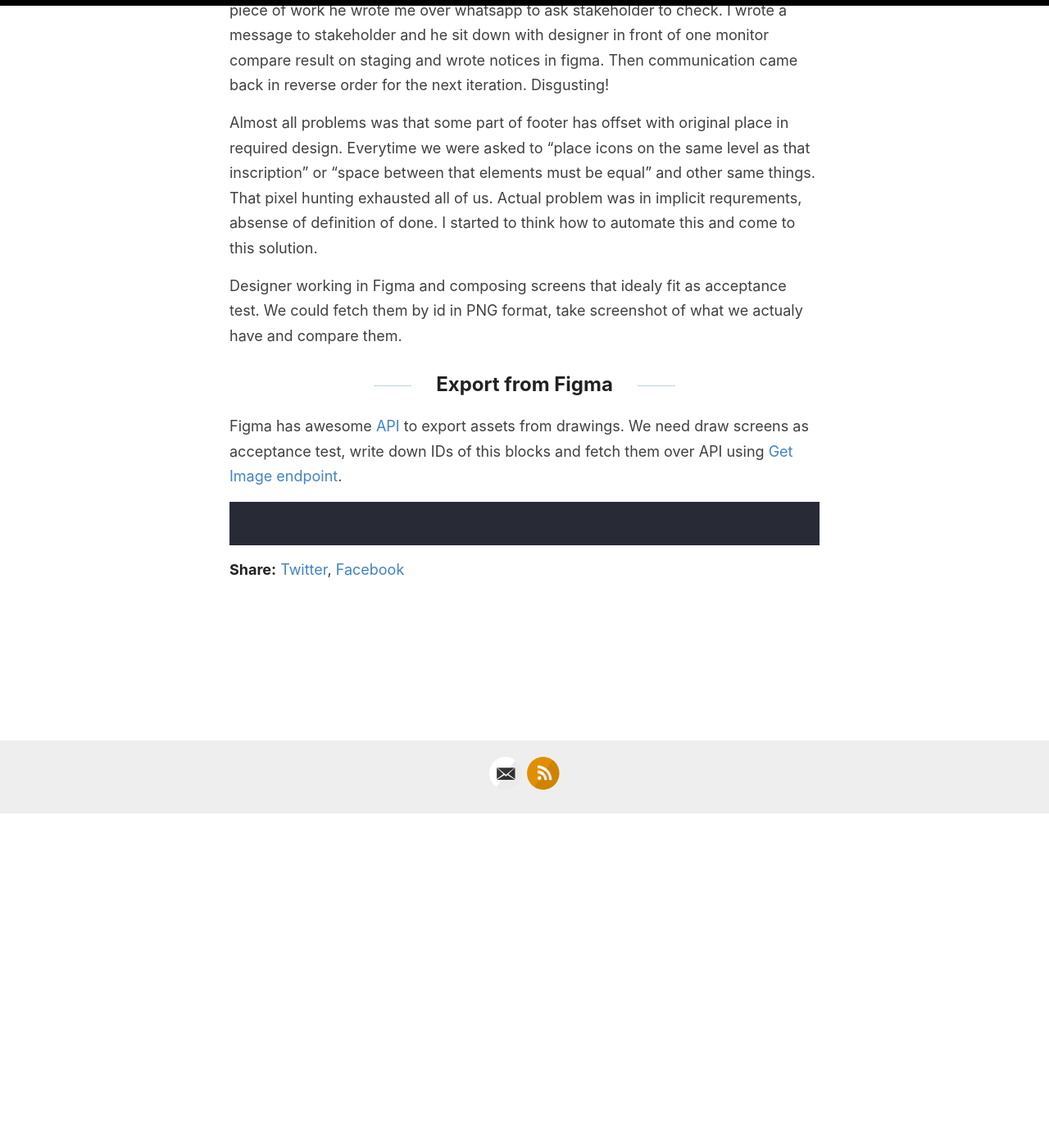
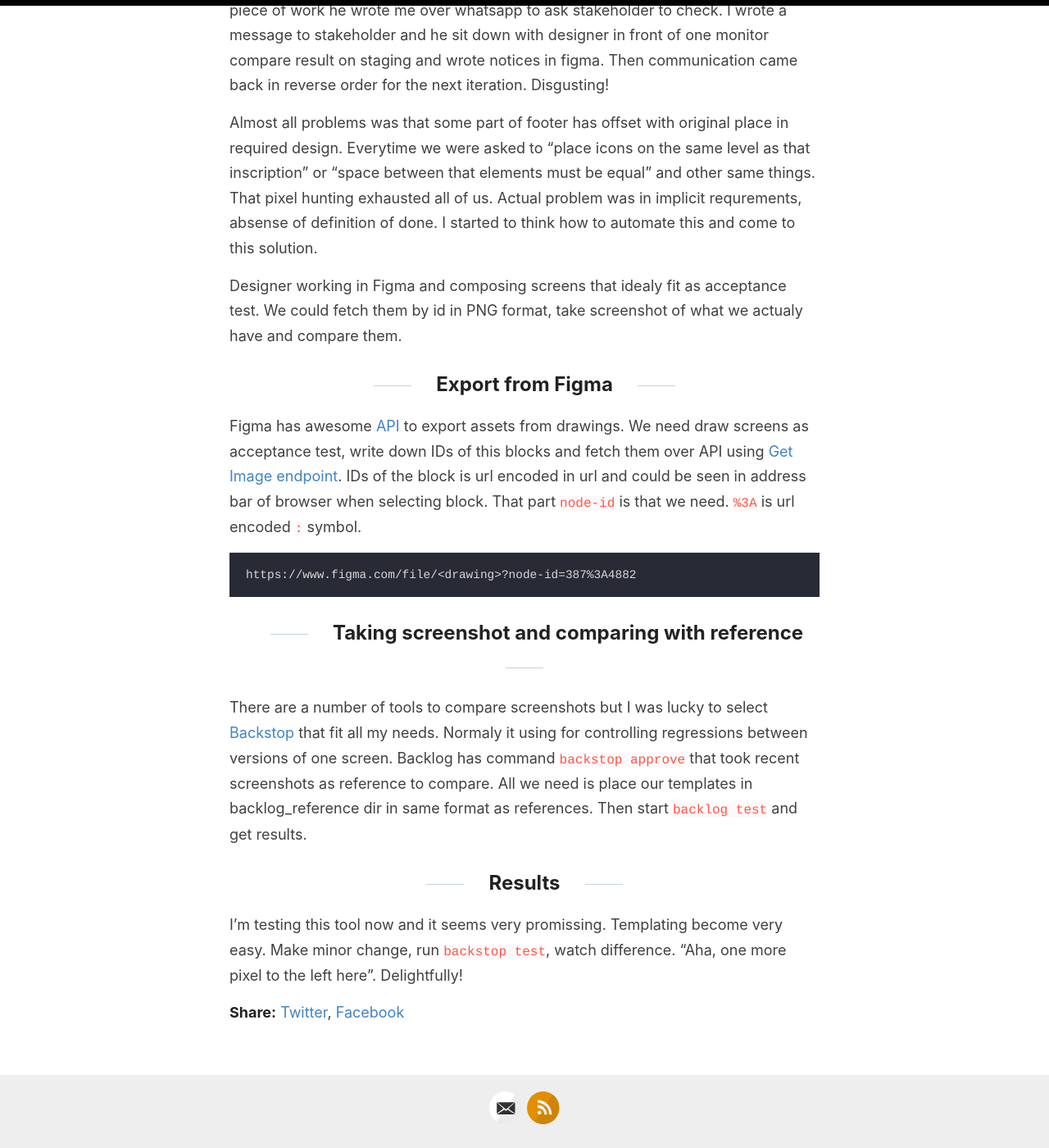
Before and after one commit to tumurzakov/tumurzakov.github.io, a Jekyll site: the page built from _posts/2021-06-04-figma-ui-testing.md, in a window 1280 px wide and 1400 px high, scrolled down 408 px. Shown: the whole window at 82% size. Built offline with Jekyll 4.4.1, drawn with Linux system fonts in a browser that asks for light colours; our own code applies the rules of GitHub Pages for plain Markdown files.

Commit message:
Update 2021-06-04-figma-ui-testing.md

````diff
--- a/_posts/2021-06-04-figma-ui-testing.md
+++ b/_posts/2021-06-04-figma-ui-testing.md
@@ -8,8 +8,16 @@ Designer working in Figma and composing screens that idealy fit as acceptance te
 
 ## Export from Figma
 
-Figma has awesome [API](https://www.figma.com/developers/api) to export assets from drawings. We need draw screens as acceptance test, write down IDs of this blocks and fetch them over API using [Get Image endpoint](https://www.figma.com/developers/api#get-images-endpoint).
+Figma has awesome [API](https://www.figma.com/developers/api) to export assets from drawings. We need draw screens as acceptance test, write down IDs of this blocks and fetch them over API using [Get Image endpoint](https://www.figma.com/developers/api#get-images-endpoint). IDs of the block is url encoded in url and could be  seen in address bar of browser when selecting block. That part `node-id` is that we need. `%3A` is url encoded `:` symbol.
 
 ```
+https://www.figma.com/file/<drawing>?node-id=387%3A4882
+```
 
-```
+## Taking screenshot and comparing with reference
+
+There are a number of tools to compare screenshots but I was lucky to select [Backstop](https://github.com/garris/BackstopJS) that fit all my needs. Normaly it using for controlling regressions between versions of one screen. Backlog has command `backstop approve` that took recent screenshots as reference to compare. All we need is place our templates in backlog_reference dir in same format as references. Then start `backlog test` and get results.
+
+## Results
+
+I'm testing this tool now and it seems very promissing. Templating become very easy. Make minor change, run `backstop test`, watch difference. "Aha, one more pixel to the left here". Delightfully!
````
